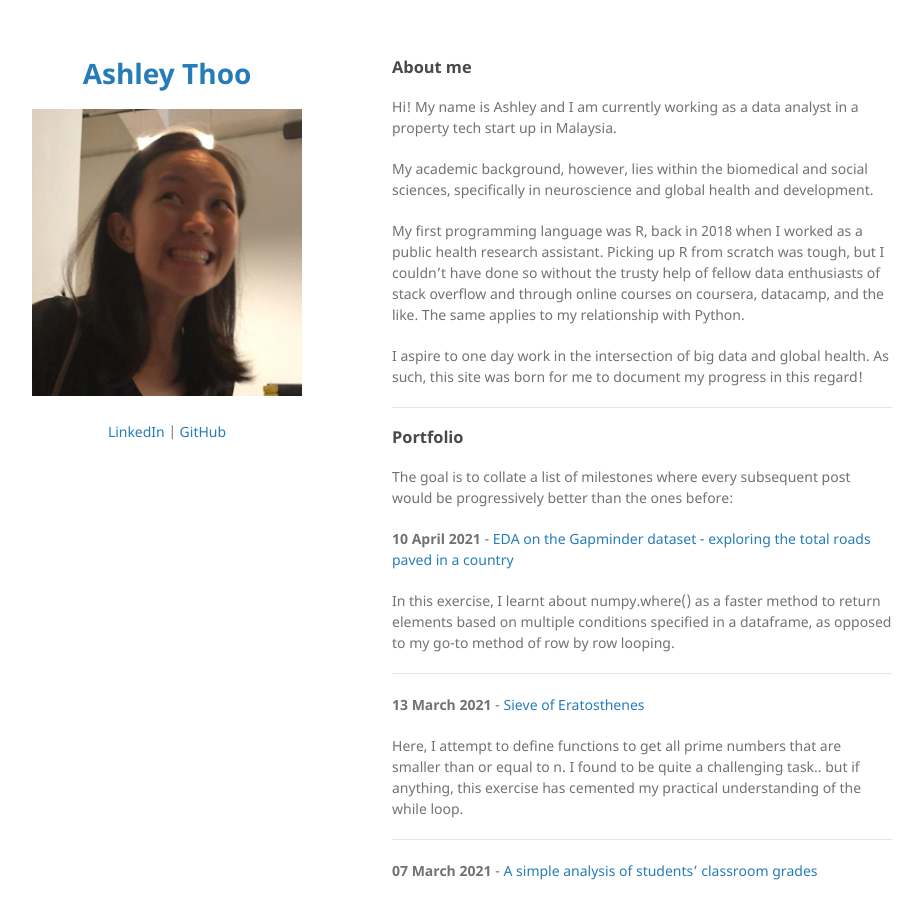
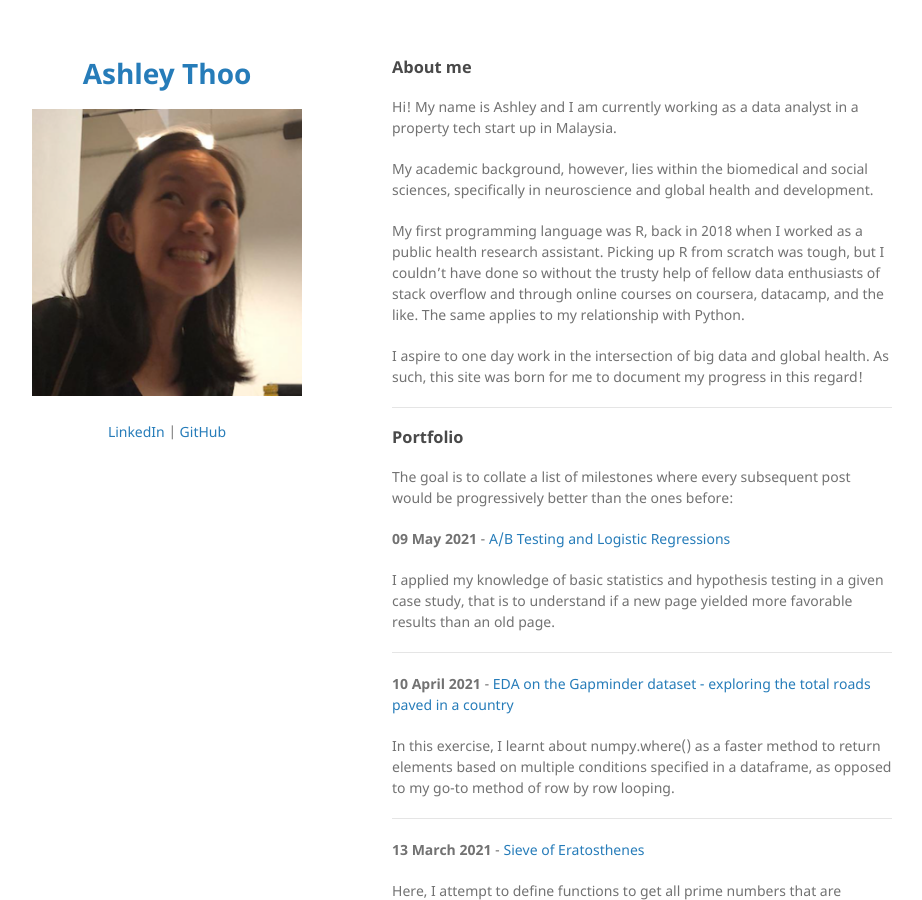
Before and after one commit to ashleythy/ashleythy.github.io, a Jekyll site: the page built from index.md, in a window 1280 px wide and 900 px high. Shown: the whole window, without its empty margins (178-1100 px from the left). Built offline with Jekyll 4.4.1, drawn with Linux system fonts in a browser that asks for light colours; our own code applies the rules of GitHub Pages for plain Markdown files.

Commit message:
Update index.md

```diff
--- a/index.md
+++ b/index.md
@@ -14,6 +14,12 @@ I aspire to one day work in the intersection of big data and global health. As s
 ### Portfolio
 
 The goal is to collate a list of milestones where every subsequent post would be progressively better than the ones before:
+
+<b>09 May 2021</b> - [A/B Testing and Logistic Regressions](/html/entry10.html)
+
+I applied my knowledge of basic statistics and hypothesis testing in a given case study, that is to understand if a new page yielded more favorable results than an old page.
+
+---
 
 <b>10 April 2021</b> - [EDA on the Gapminder dataset - exploring the total roads paved in a country](/html/entry9.html)
 
```
